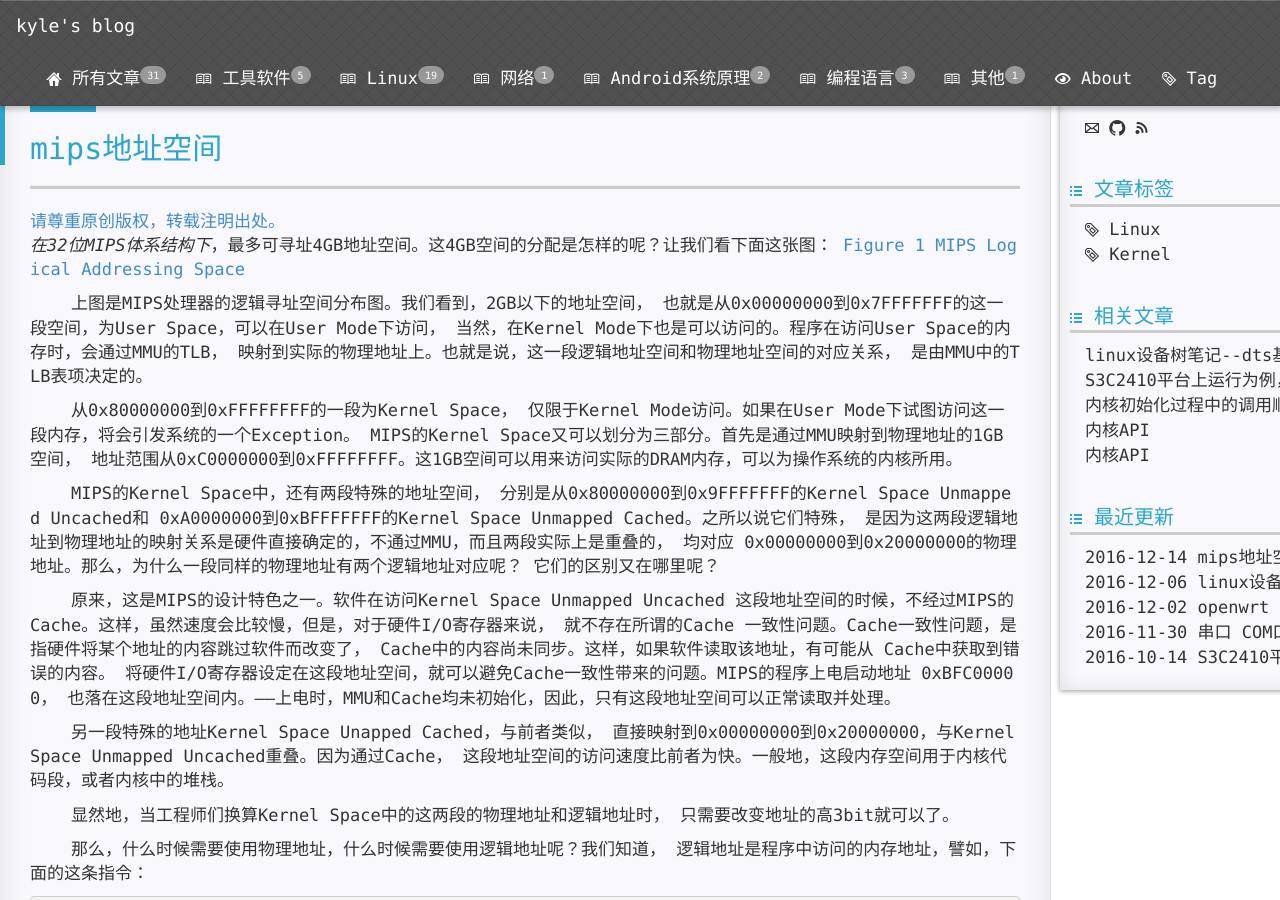
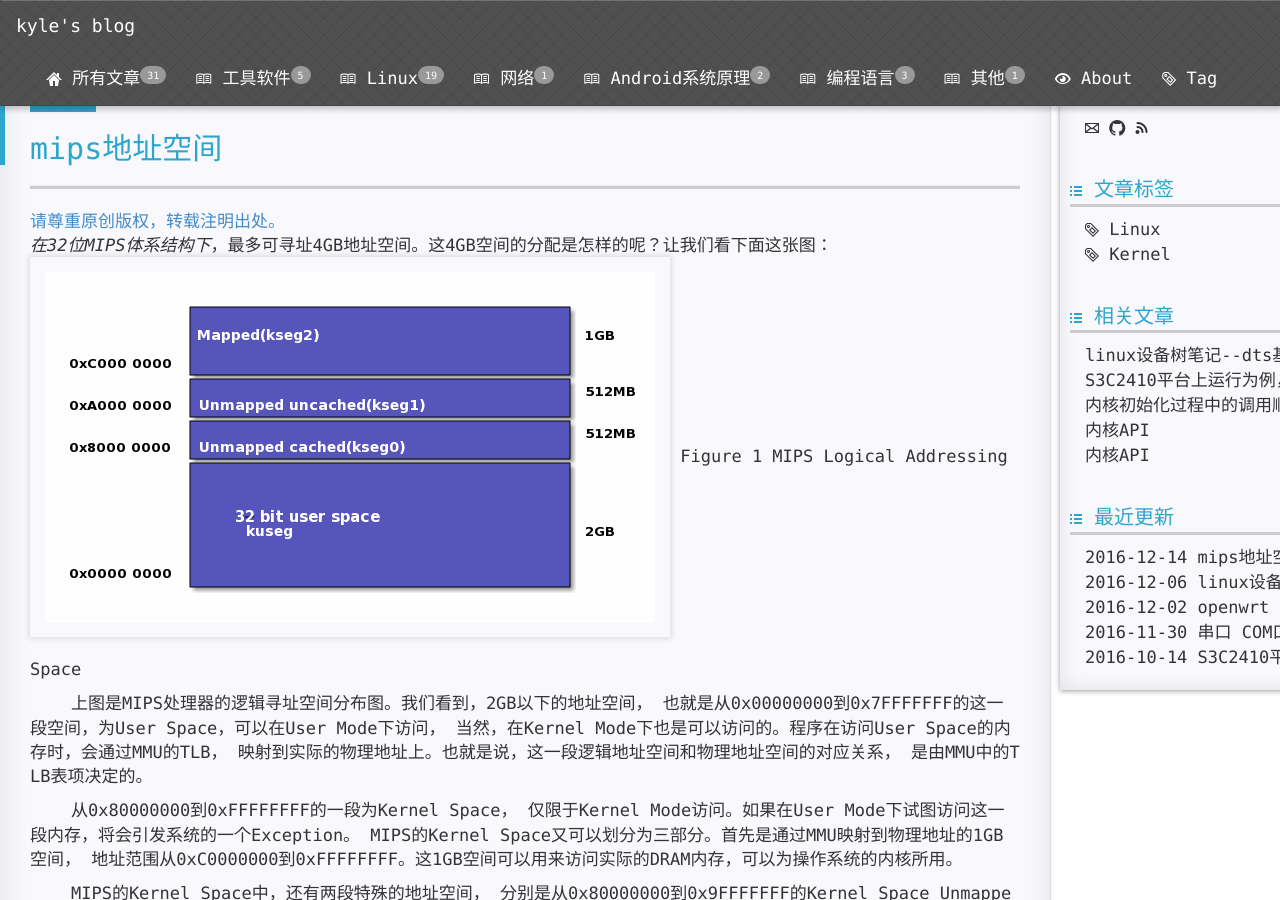
Before and after one commit to e-mailky/e-mailky.github.com, a Jekyll site: the page built from _posts/linux/kernel/arch/2016-12-14-mips-addrspace.md, in a window 1280 px wide and 900 px high. Built offline with Jekyll 4.4.1, drawn with Linux system fonts in a browser that asks for light colours; comment, search, counter and statistics services are not loaded.

Commit message:
fix: : display error

```diff
--- a/_posts/linux/kernel/arch/2016-12-14-mips-addrspace.md
+++ b/_posts/linux/kernel/arch/2016-12-14-mips-addrspace.md
@@ -7,7 +7,8 @@ description: ""
 ---
 
 *在32位MIPS体系结构下*，最多可寻址4GB地址空间。这4GB空间的分配是怎样的呢？让我们看下面这张图：
-[Figure 1 MIPS Logical Addressing Space](/images/kernel/32位mips地址空间.png)
+![Figure 1 MIPS Logical Addressing Space](/images/kernel/32位mips地址空间.png)
+Figure 1 MIPS Logical Addressing Space
 
 &emsp;&emsp;&emsp;&emsp;上图是MIPS处理器的逻辑寻址空间分布图。我们看到，2GB以下的地址空间，
 也就是从0x00000000到0x7FFFFFFF的这一段空间，为User Space，可以在User Mode下访问，
@@ -94,8 +95,9 @@ Cache中的内容尚未同步。这样，如果软件读取该地址，有可能
 * 转载: [Warp Drive 的时间隧道][Markdown简明教程]
 {% endhighlight %}
 
-[mips地址空间 ](http://blog.chinaunix.net/uid-22547469-id-5056345.html)
-[mips地址空间 ](http://joe.is-programmer.com/posts/17481.html)
+[mips地址空间](http://blog.chinaunix.net/uid-22547469-id-5056345.html)
+
+[mips地址空间](http://joe.is-programmer.com/posts/17481.html)
 
 [jekyll]:      http://jekyllrb.com
 [jekyll-gh]:   https://github.com/jekyll/jekyll
```
